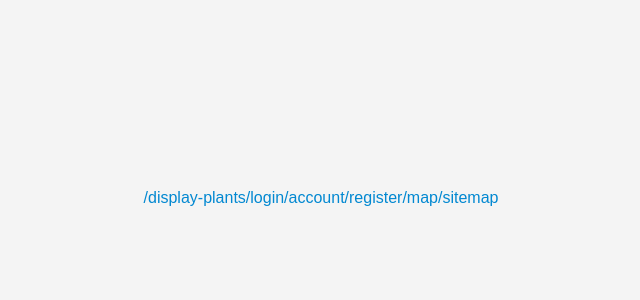
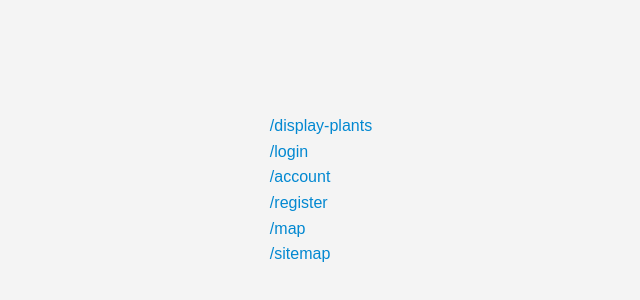
Before and after one commit to Flameis/CS362-Team3, a React (Create React App) app in the folder demo/: page / in a window 1280 px wide. Shown: the part 210-510 px from the top of the page, without its empty margins (319-959 px from the left). Built offline with nearby package versions, Linux system fonts and the light colour scheme.

Commit message:
fixed sitemap style

```diff
--- a/demo/src/pages/SiteMap.js
+++ b/demo/src/pages/SiteMap.js
@@ -3,7 +3,7 @@ import '../styles/general.css'; // Import the general CSS file
 function SiteMap() {
   return (
     <div style={{padding:'5px'}}>
-      <p>
+      <p style={{display:'unset'}}>
       <a href="/display-plants">/display-plants</a><br />
       <a href="/login">/login</a><br />
       <a href="/account">/account</a><br />
```
